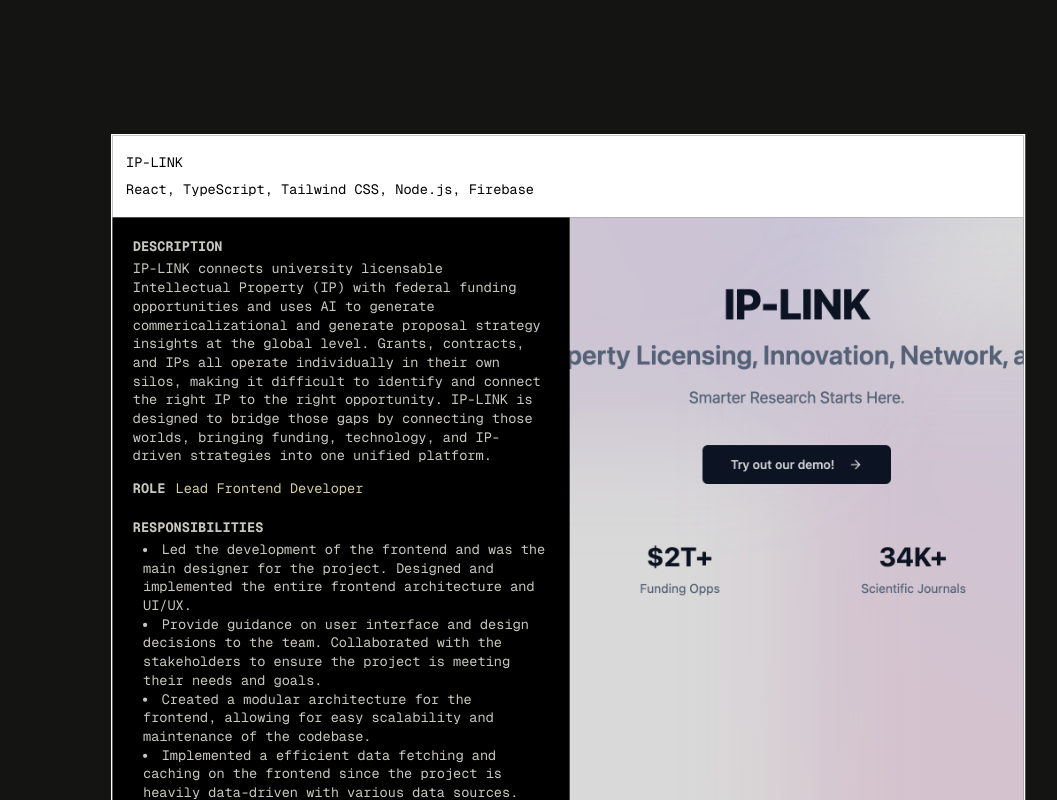
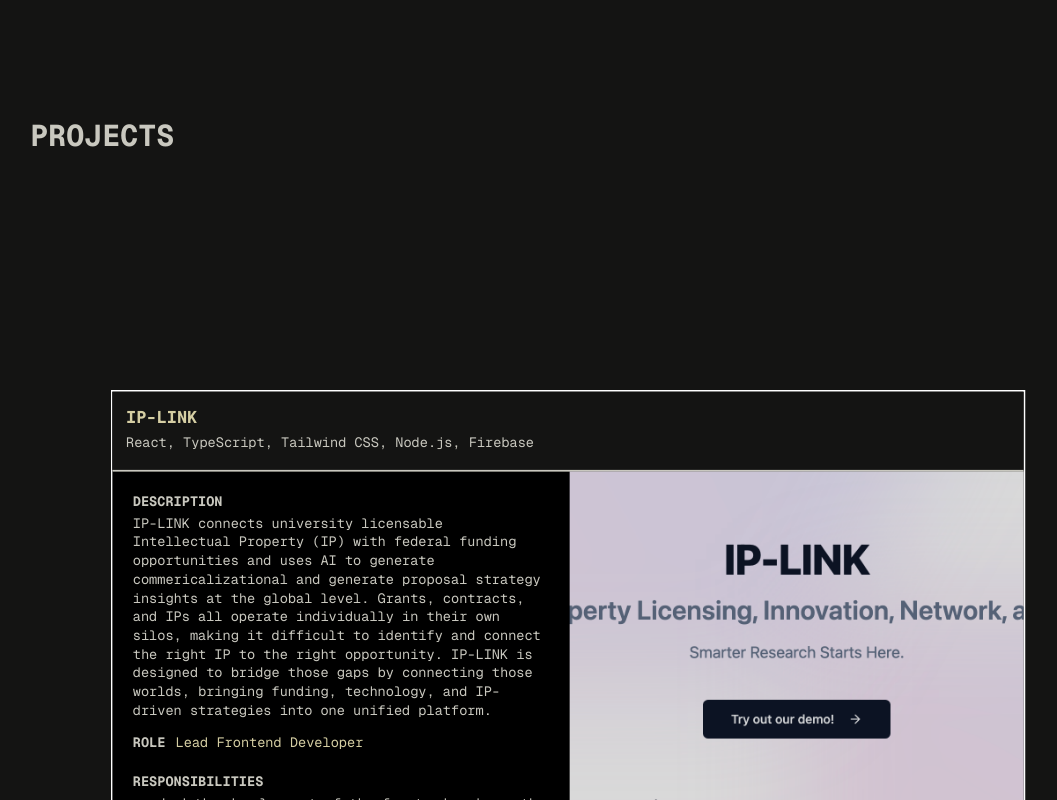
Before and after one commit to tracytnb/tracytnb-portfolio, a Next.js app: page / in a window 1280 px wide. Shown: the part 5640-6440 px from the top of the page, without its empty margins (23-1080 px from the left). Built offline with nearby package versions, Linux system fonts and the light colour scheme; a web font is replaced by a local one.

Commit message:
adjusted spacing between views and UI changes to projects

```diff
--- a/app/components/Card.tsx
+++ b/app/components/Card.tsx
@@ -46,8 +46,8 @@
       )}
       style={{ scale: cardScale, top: `calc(10% + ${i * 107}px)` }}
     >
-      <div className="flex flex-col bg-white text-black p-4">
-        <h3>{title}</h3>
+      <div className="flex flex-col bg-background text-foreground p-4 border-b-2 border-foreground">
+        <h3 className="text-xl font-bold text-accent">{title}</h3>
         <p>{tools.join(", ")}</p>
       </div>
       <div className="flex flex-1 flex-row gap-1">
--- a/app/components/Project.tsx
+++ b/app/components/Project.tsx
@@ -17,7 +17,7 @@
   });
 
   return (
-    <motion.section ref={sectionRef} id="projects" className="">
+    <motion.section ref={sectionRef} id="projects">
       <h2 className="sticky top-0 z-50 bg-background pl-0 pr-8 pb-4 pt-8 text-2xl font-bold md:text-3xl">
         PROJECTS
       </h2>
--- a/app/page.tsx
+++ b/app/page.tsx
@@ -21,7 +21,7 @@
       {/* <ThemeProvider> */}
       {/* <Navbar /> */}
       <Header />
-      <div className="w-11/12 mx-auto">
+      <div className="w-11/12 mx-auto flex flex-col gap-24 md:gap-32">
         <About />
         <Work />
         <Project />
```
Also changed, not shown: app/components/Projects2.tsx (deleted).
